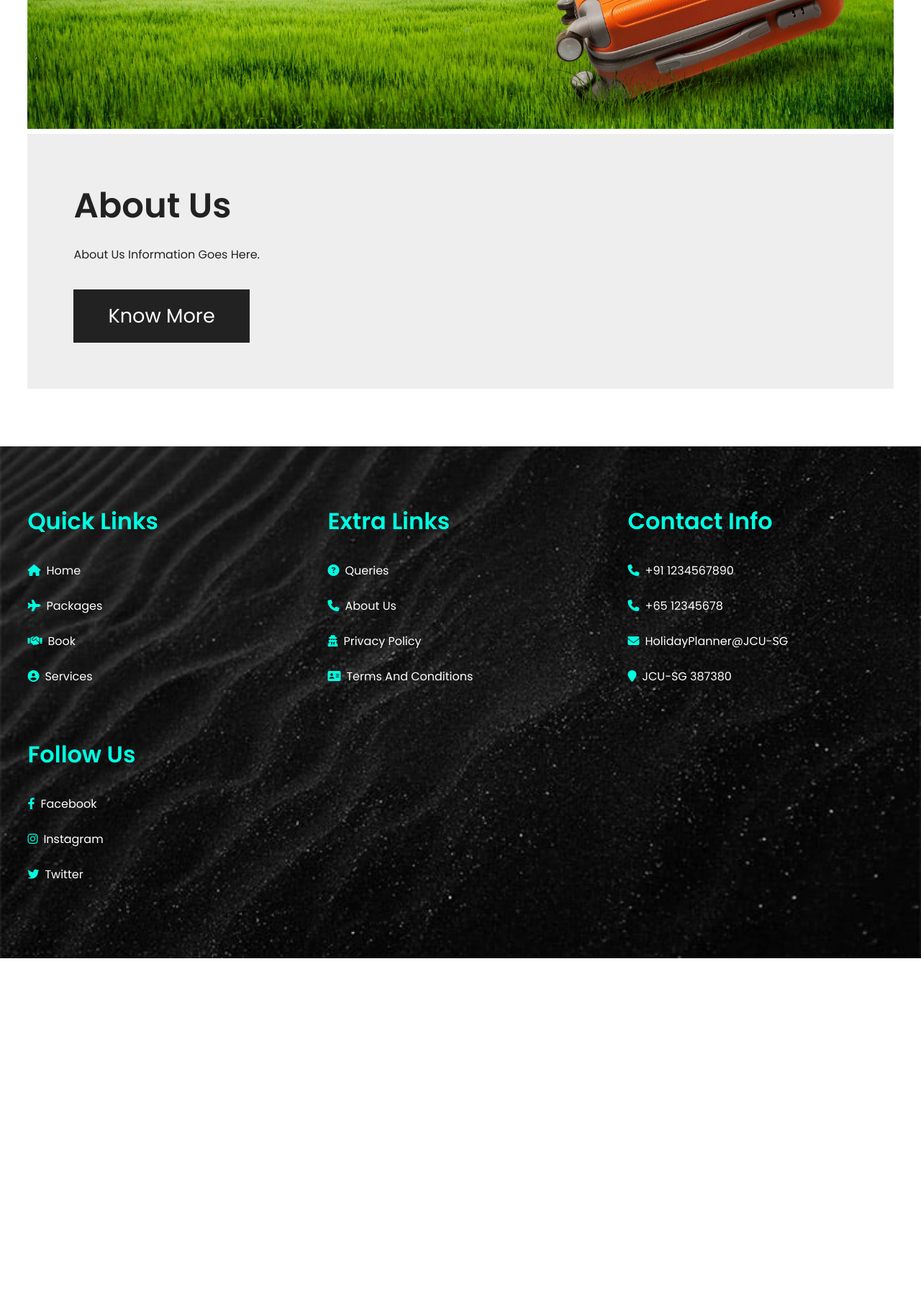
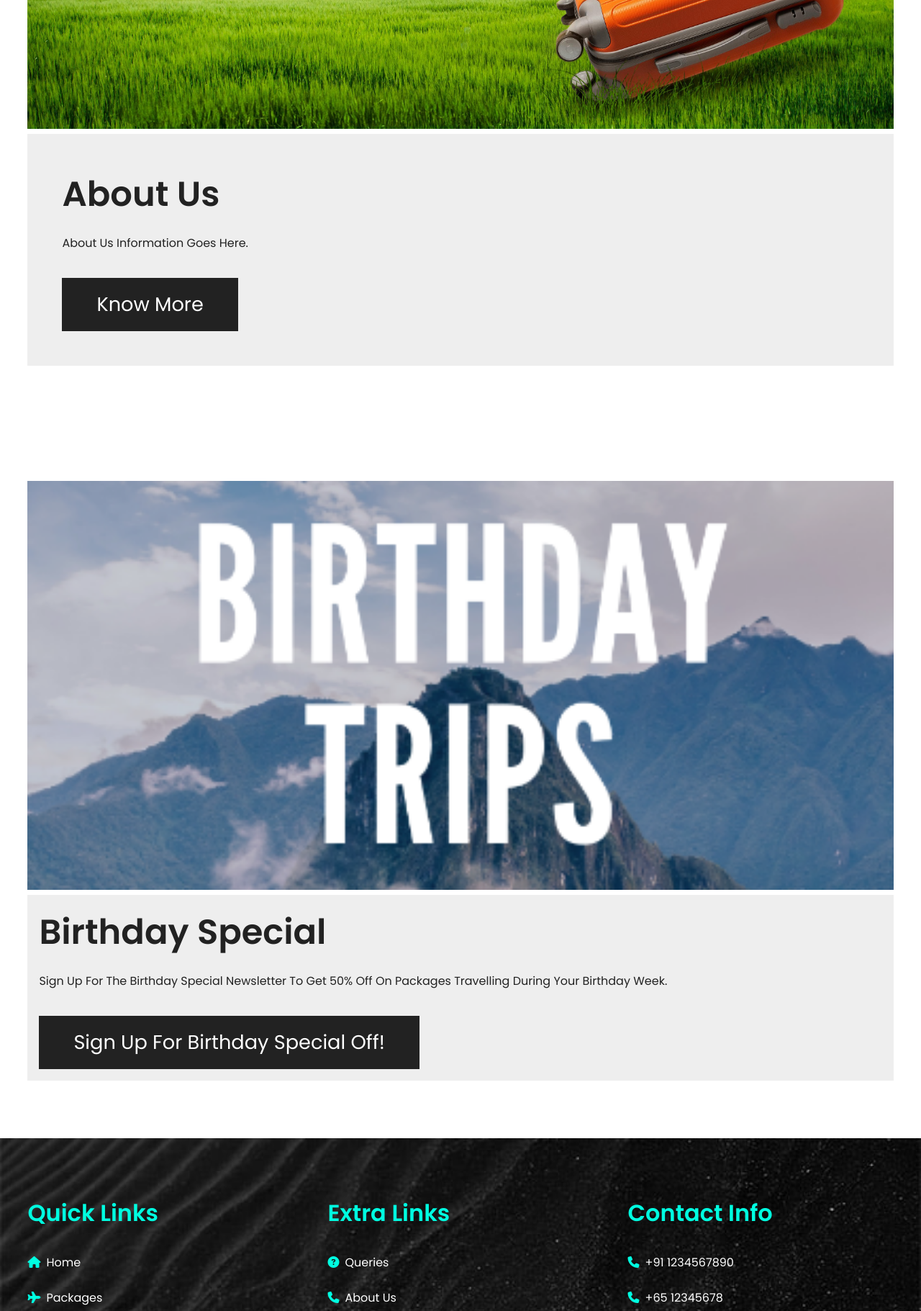
Before and after one commit to Yashu027/CP3407-Holiday-Planner, a PHP site: page / in a window 1280 px wide. Shown: the part 1951-3772 px from the top of the page at 72% size. Before the commit the page ends 3282 px from the top, so only its background shows below. Run offline with PHP 8.4, Linux system fonts and the light colour scheme.

Commit message:
Add birthday special to home page

```diff
--- a/css/style.css
+++ b/css/style.css
@@ -215,7 +215,7 @@ section{
 
 .home-about-us .content{
     flex: 1 1 41rem;
-    padding: 4rem;
+    padding: 3rem;
     background: var(--light-bg);
 }
 
@@ -232,6 +232,42 @@ section{
 }
 
 /* About Us End */
+
+/* Birthday Special Start */
+
+.home-sign-up{
+    display: flex;
+    align-items: center;
+    flex-wrap: wrap;
+}
+
+.home-sign-up .image{
+    flex: 1 1 41rem;
+}
+
+.home-sign-up .image img{
+    width: 100%;
+}
+
+.home-sign-up .content{
+    flex: 1 1 41rem;
+    padding: 1rem;
+    background: var(--light-bg);
+}
+
+.home-sign-up .content h3{
+    font-size: 3rem;
+    color: var(--black);
+}
+
+.home-sign-up .content p{
+    font-size: 1rem;
+    color: var(--black);
+    padding: 1rem 0;
+    line-height: 2;
+}
+
+/* Birthday Special End */
 
 /* Footer Start */
 
--- a/index.php
+++ b/index.php
@@ -127,6 +127,21 @@
 
 <!-- About Website End -->
 
+<!-- Birthday Special Sign Up Start -->
+
+<section class="home-sign-up">
+    <div class="image">
+        <img src="images/birthdayspecial.PNG" alt="">
+    </div>
+    <div class="content">
+        <h3>Birthday Special</h3>
+        <p>Sign Up for the Birthday Special newsletter to get 50% Off on packages travelling during your Birthday week.</p>
+        <a href="#" class="btn">Sign Up for Birthday Special off!</a>
+    </div>
+</section>
+
+<!-- Birthday Special Sign up End -->
+
 <!-- Footer Start. -->
 
 <section class="footer">
```
